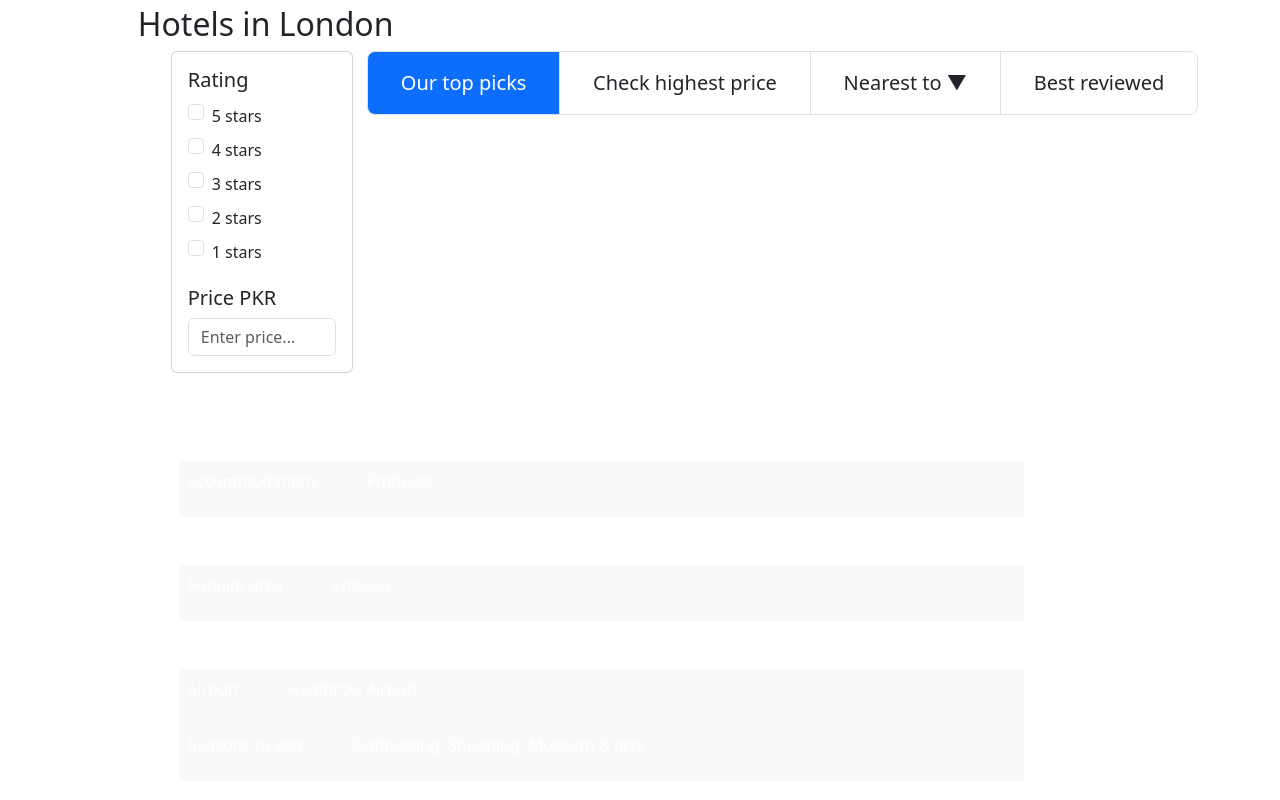
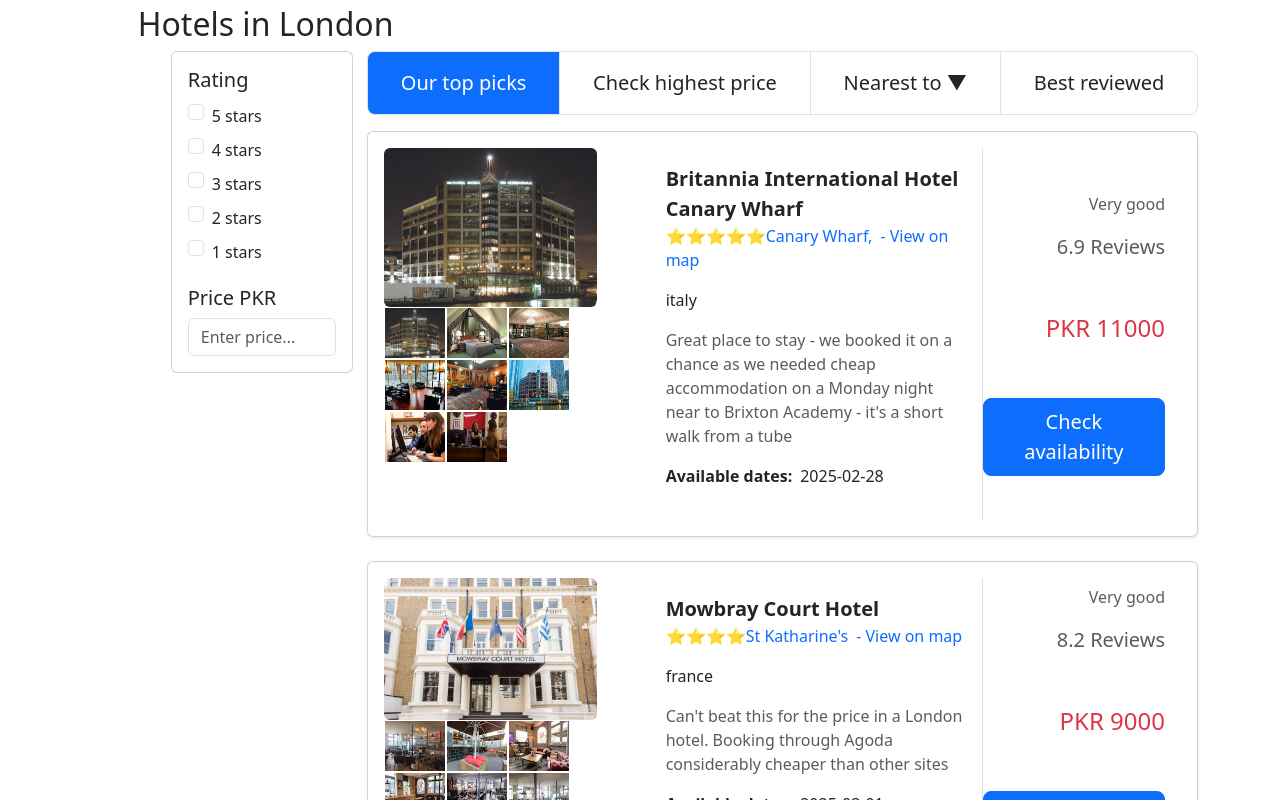
Before and after one commit to abrar0124/Bootstrap, a React (Create React App) app: page / in a window 1280 px wide. Shown: the part 840-1640 px from the top of the page. Built offline with nearby package versions, Linux system fonts and the light colour scheme.

Commit message:
bootstrap country

```diff
--- a/src/components/Gallery.jsx
+++ b/src/components/Gallery.jsx
@@ -1,10 +1,9 @@
-import { useDispatch, useSelector } from "react-redux";
+import { useEffect, useState } from "react";
+import { useSelector } from "react-redux";
 import Text from "./Text";
-import "./customscss.scss";
 import Filters from "./Galleryparts/Filters";
 import SortingButtons from "./Galleryparts/SortingButtons";
 import HotelCard from "./Galleryparts/HotelCard";
-import { useEffect } from "react";
 
 const Gallery = () => {
   const hotelsData = [
@@ -270,30 +269,21 @@
     },
   ];
 
-  const {
-    hotels,
-    searchQuery,
-    selectedDate,
-    selectedStars,
-    selectedPrice,
-    sortBy,
-    isAscending,
-    selectedCountry,
-  } = useSelector((state) => state.hotels);
-  const filteredHotels = () => {
-    const assignvalue = hotelsData.filter((hotel) => {
-      const matchesCountry = hotel.Country === selectedCountry;
-      return matchesCountry;
-    });
-    console.log("Asign value:", assignvalue);
-  };
+  const { selectedCountry } = useSelector((state) => state.hotels);
+  const [filteredHotels, setFilteredHotels] = useState([]);
 
-  console.log("selecteddata:", selectedCountry);
   useEffect(() => {
-    filteredHotels();
+    const assignValue = hotelsData.filter(
+      (hotel) => selectedCountry === null || hotel.Country === selectedCountry
+    );
+
+    setFilteredHotels(assignValue);
+
+    console.log("filter countries", assignValue);
+    console.log("selected country", selectedCountry);
   }, []);
+
   return (
-    <>
     <div className="container mt-4">
       <Text type="h2" content={"Hotels in London"} />
       <div className="row">
@@ -312,7 +302,7 @@
         </div>
       </div>
     </div>
-    </>
   );
 };
+
 export default Gallery;
```
Lines whose indentation alone changed are shown as unchanged.
